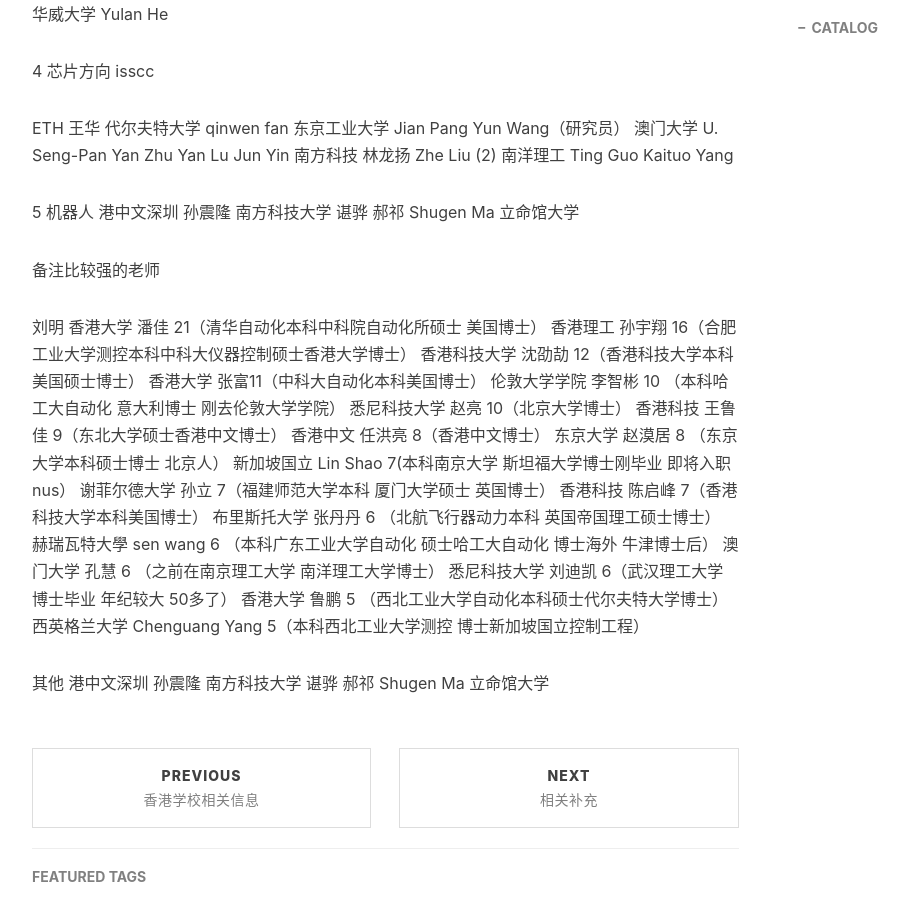
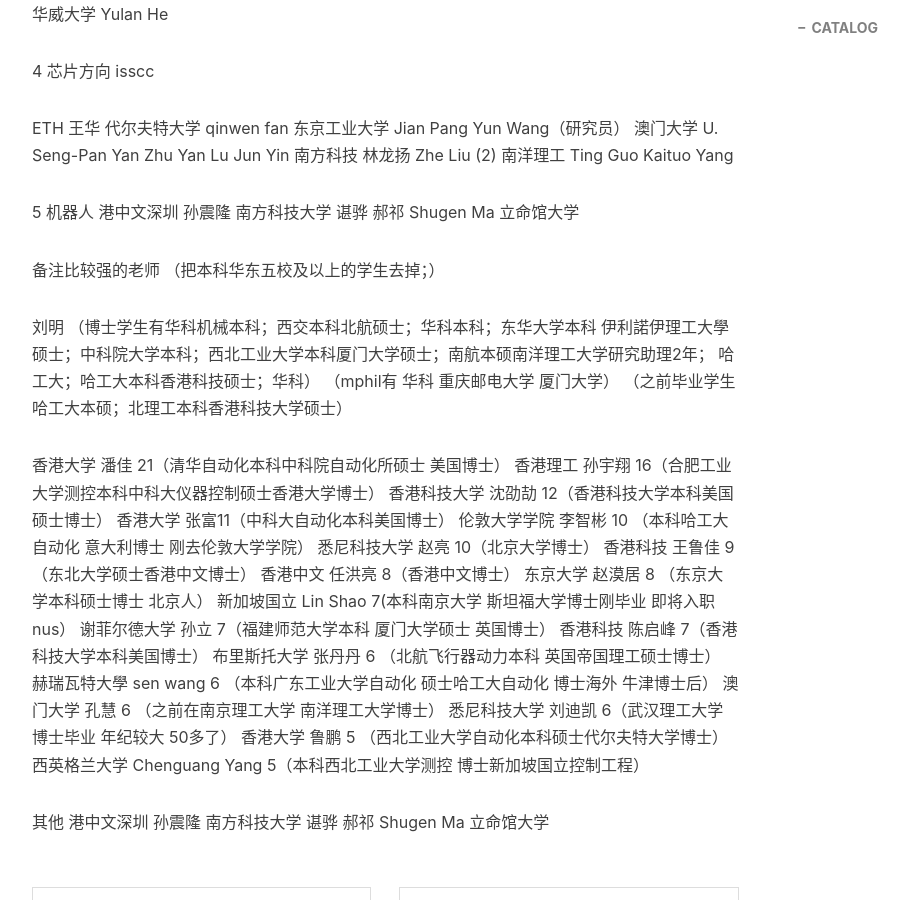
Before and after one commit to pengjiao123/pengjiao123.github.io, a Jekyll site: the page built from _posts/2022-06-18-实习相关.md, in a window 1280 px wide and 900 px high, scrolled down 1816 px. Shown: the whole window, without its empty margins (233-1142 px from the left). Built offline with Jekyll 4.4.1, drawn with Linux system fonts in a browser that asks for light colours; nearby versions of some CDN libraries; comment, search, counter and statistics services are not loaded.

Commit message:
Update 2022-06-18-实习相关.md

```diff
--- a/_posts/2022-06-18-实习相关.md
+++ b/_posts/2022-06-18-实习相关.md
@@ -98,9 +98,13 @@
 
 
 
-备注比较强的老师
+备注比较强的老师   （把本科华东五校及以上的学生去掉；）
 
-刘明
+刘明 （博士学生有华科机械本科；西交本科北航硕士；华科本科；东华大学本科 伊利諾伊理工大學硕士；中科院大学本科；西北工业大学本科厦门大学硕士；南航本硕南洋理工大学研究助理2年；
+哈工大；哈工大本科香港科技硕士；华科）
+（mphil有 华科 重庆邮电大学 厦门大学）
+（之前毕业学生 哈工大本硕；北理工本科香港科技大学硕士）
+
 香港大学 潘佳 21（清华自动化本科中科院自动化所硕士 美国博士）
 香港理工 孙宇翔 16（合肥工业大学测控本科中科大仪器控制硕士香港大学博士）
 香港科技大学 沈劭劼 12（香港科技大学本科美国硕士博士）
```
